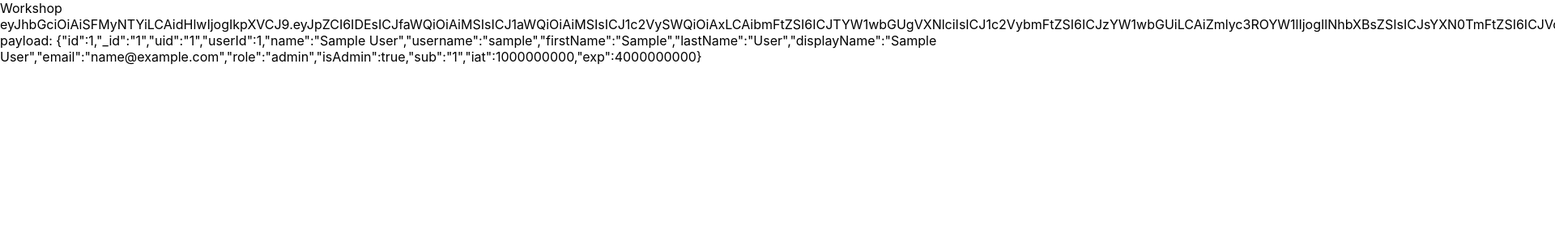
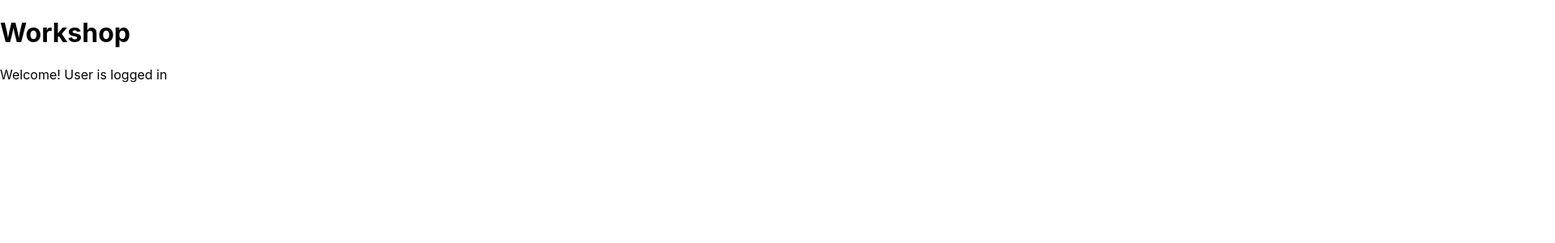
Before and after one commit to Catherine-Russell/BoozersWeepers, a React (Create React App) app in the folder frontend/: page /workshop in a window 1280 px wide. Shown: the top 300 px of the page at 81% size, 1920 px wide, since content can reach past the window. Built offline with nearby package versions, Linux system fonts and the light colour scheme; sample sign-in values are in the browser's storage.

Commit message:
Adds Loggedin redirect to my account page & utility for checking logged in status

```diff
--- /dev/null
+++ b/frontend/src/components/Utility/isTokenValid.js
@@ -0,0 +1,12 @@
+function isTokenValid(token) {
+    if (!token) {return false;}
+
+    const tokenPayload = JSON.parse(atob(token.split('.')[1]));
+    if (!tokenPayload.exp) {return false;}
+
+    const expirationTime = tokenPayload.exp * 1000;
+    const currentTime = new Date().getTime();
+    return currentTime < expirationTime;
+  }
+
+  export default isTokenValid;
--- a/frontend/src/components/app/App.js
+++ b/frontend/src/components/app/App.js
@@ -7,13 +7,8 @@ import UserList from '../userlist/userlist';
 import SingleWager from '../singlewager/singlewager';
 import SignUpPage from '../../Pages/signup';
 import Workshop from '../workshop/workshop';
-import React, { useState } from 'react';
-import {
-  useNavigate,
-  Routes,
-  Route,
-} from "react-router-dom";
-
+import React from 'react';
+import {useNavigate,Routes,Route,} from "react-router-dom";
 
 const App = () => {
     return (
@@ -25,7 +20,7 @@ const App = () => {
           <Route path='/'  element={<Home navigate={ useNavigate() }/>}/>
           <Route path='/userlist'  element={<UserList navigate={ useNavigate() }/>}/>
           <Route path='/Wager/:wagerID' element={<SingleWager />}/>
-          <Route path='/workshop' element={<Workshop />}/>
+          <Route path='/workshop' element={<Workshop navigate={ useNavigate() }/>}/>
 
 
 
--- a/frontend/src/components/myAccountPage/MyAccountPage.js
+++ b/frontend/src/components/myAccountPage/MyAccountPage.js
@@ -1,4 +1,5 @@
 import React, { useEffect, useState } from 'react';
+import isTokenValid from '../Utility/isTokenValid';
 import IncomingWagers from './myAccountPageComponents/IncomingWagers';
 import OngoingWagers from './myAccountPageComponents/ongoingWagers';
 import PendingWagers from './myAccountPageComponents/PendingWagers';
@@ -10,11 +11,12 @@ import UnresolvedWagers from './myAccountPageComponents/UnresolvedWagers';
 
 
 
+
 const MyAccountPage = ({ navigate }) => {
   // const [posts, setPosts] = useState([]);
   const [token, setToken] = useState(window.localStorage.getItem("token"));
   const [wagers, setWagers] = useState([])
-
+  const [isLoggedIn, setIsLoggedIn] = useState(false);
 
 
 // Returns True if deadline has not yet passed, false if deadline is over and wager is complete
@@ -40,24 +42,24 @@ const MyAccountPage = ({ navigate }) => {
           setWagers(data.wagers)
         })
       }
-    }, [token])
+      const isValidToken = isTokenValid(token);
+      setIsLoggedIn(isValidToken);
+
+    if (!isValidToken) {navigate('/');}
+    }, [token,navigate]);
+
 
 
     // added an extra filter to show wagers that the signed in user is involved with
     const myWagers = wagers.filter(wager => wager.peopleInvolved[0] === getSessionUserID(token) || wager.peopleInvolved[1] === getSessionUserID(token))
-
     // Gets wagers which have been sent from other users to be approved by logged-in user
     const wagerRequests = wagers.filter(wager => wager.approved === false && wager.peopleInvolved[1] === getSessionUserID(token))
-
     // Gets ongoing wagers -> they have been approved by both users and are still within the time limit
     const ongoingWagers = wagers.filter(wager => wager.approved === true && checkIfOngoing(wager.deadline))
-
     // Gets pending wagers -> they have been sent but not yet approved by the person you sent it to
     const pendingWagers = wagers.filter(wager => wager.peopleInvolved[0] === getSessionUserID(token) && wager.approved === false)
-
     // Gets unresolved wagers -> they are past the deadline, have been approved  but haven't declared a winner yet
     const unresolvedWagers = myWagers.filter(wager => checkIfOngoing(wager.deadline) === false && wager.winner === null &&  wager.approved != null)
-
     // Gets past wagers -> wagers which have been resolved and have a winner declared
     const pastWagers = wagers.filter(wager => wager.winner != null)
 
@@ -67,30 +69,29 @@ const MyAccountPage = ({ navigate }) => {
       navigate('/')
     }
 
-    if(token) {
-      return(
-        <>
-				<NavBar />
+    return (
+      <div>
+        {isLoggedIn ? (
+          <div>
+				  <NavBar />
           <h2>Username's account {getSessionUserID(token)}</h2>
+          <IncomingWagers wagers = { wagerRequests }/>
+					<OngoingWagers ongoingWagers = { ongoingWagers }/>
+					<PendingWagers pendingWagers = { pendingWagers }/>
+					<UnresolvedWagers unresolvedWagers = { unresolvedWagers }/>
+					<PastWagers pastWagers = { pastWagers }/>
+          <button onClick={logout}>Logout</button>
 
-          <IncomingWagers wagers = { wagerRequests }/>
+          </div>
+        ) : (
+          <div>
+            <p>
+              Please <a href="/login">log in</a> to access this Page
+            </p>
+          </div>
+        )}
+      </div>
+    );
+  };
 
-					<OngoingWagers ongoingWagers = { ongoingWagers }/>
-
-					<PendingWagers pendingWagers = { pendingWagers }/>
-
-					<UnresolvedWagers unresolvedWagers = { unresolvedWagers }/>
-
-					<PastWagers pastWagers = { pastWagers }/>
-
-            <button onClick={logout}>
-              Logout
-            </button>
-        </>
-      )
-    } else {
-      navigate('/login')
-    }
-}
-
-export default MyAccountPage;
+  export default MyAccountPage;
--- a/frontend/src/components/workshop/workshop.js
+++ b/frontend/src/components/workshop/workshop.js
@@ -1,32 +1,31 @@
+//  This is a page for testing elements and components - TO BE REMOVED BEFORE FINAL BUILD
 import React, { useEffect, useState } from 'react';
-
+import isTokenValid from '../Utility/isTokenValid';
 const Workshop = ({ navigate }) => {
-  const [token, setToken] = useState(window.localStorage.getItem('token'));
-  const [decodedToken, setDecodedToken] = useState(null);
+  const [isLoggedIn, setIsLoggedIn] = useState(false);
+  const [userToken, setUserToken] = useState(window.localStorage.getItem('token'));
 
   useEffect(() => {
-    if (token) {
-      function decodeJWT(token) {
-        const [headerEncoded, payloadEncoded, signature] = token.split('.');
-        const header = JSON.parse(atob(headerEncoded));
-        const payload = JSON.parse(atob(payloadEncoded));
-        return { header, payload, signature };
-      }
+    const isValidToken = isTokenValid(userToken);
+    setIsLoggedIn(isValidToken);
 
-      const decoded = decodeJWT(token);
-      setDecodedToken(decoded);
-    }
-  }, [token]);
+    if (!isValidToken) {navigate('/login');}
+  }, [userToken, navigate]);
 
   return (
     <div>
-      Workshop {token}
-      {decodedToken ? (
+      <h1>Workshop</h1>
+      {isLoggedIn ? (
         <div>
-          payload: {JSON.stringify(decodedToken.payload)}
+          {/* Content for logged-in user */}
+          <p>Welcome! User is logged in</p>
+
         </div>
       ) : (
-        <div>No valid token found</div>
+        <div>
+          <p>Please <a href='/login'>log in</a> to access this Page</p>
+          {/* Content for non-logged-in user - Although they Should not See this as the page should automatically navigate*/}
+        </div>
       )}
     </div>
   );
```
